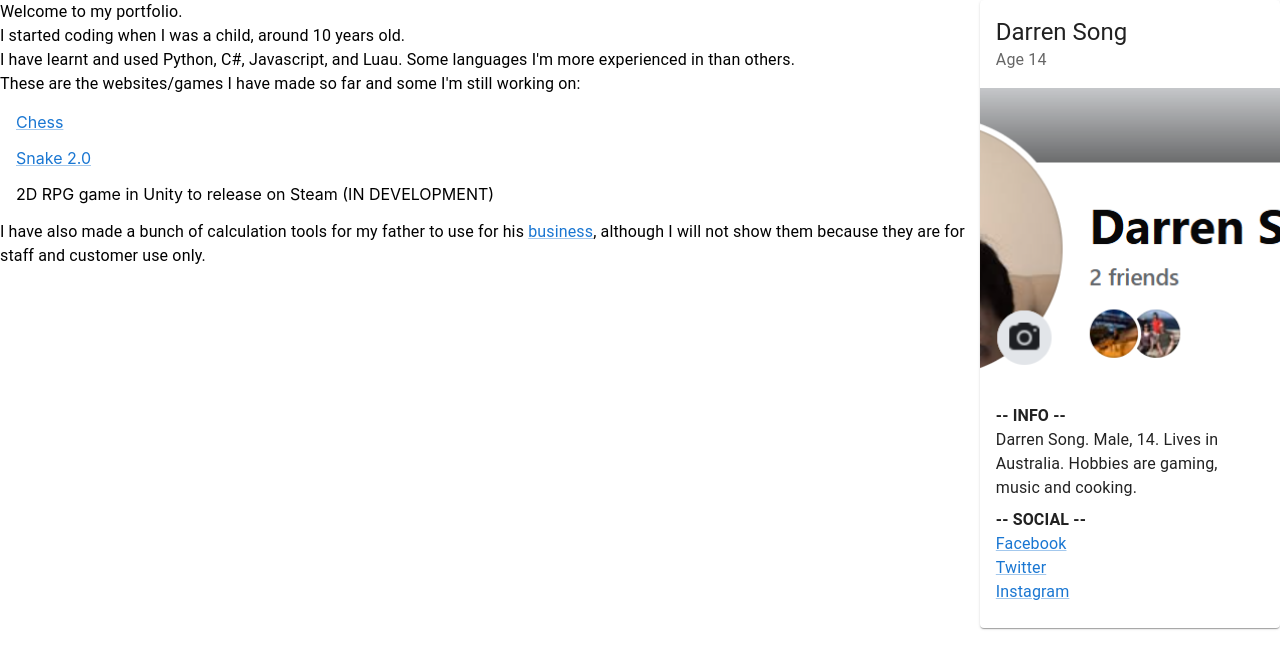
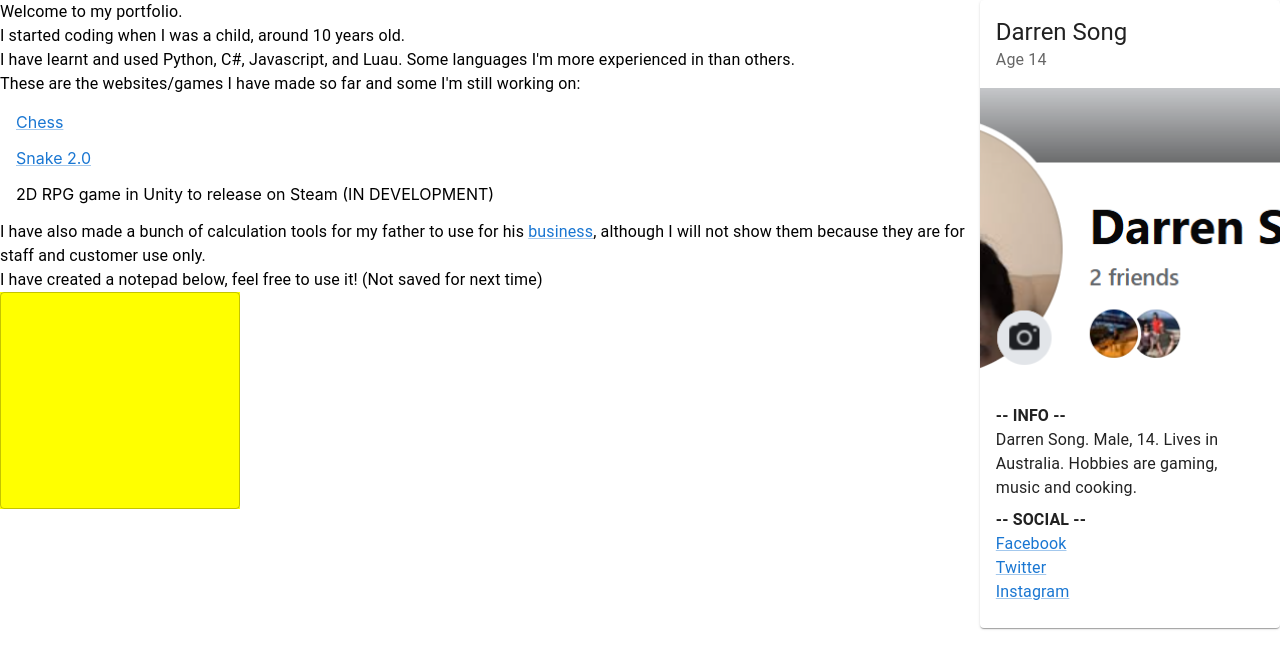
Before and after one commit to dazzasong/portfolio, a React (Create React App) app: page / in a window 1280 px wide. Shown: the top 668 px of the page. Built offline with nearby package versions, Linux system fonts and the light colour scheme.

Commit message:
notepad update yay

```diff
--- a/src/App.js
+++ b/src/App.js
@@ -1,5 +1,6 @@
 import { Box, Link, List, ListItem, Stack, Typography } from "@mui/material";
 import PortFolioCard from "./PortfolioCard";
+import Note from "./Note";
 
 function App() {
   return (
@@ -15,6 +16,8 @@ function App() {
           <ListItem>2D RPG game in Unity to release on Steam (IN DEVELOPMENT)</ListItem>
         </List>
         <Typography>I have also made a bunch of calculation tools for my father to use for his <Link href="https://www.kingsbottle.com.au">business</Link>, although I will not show them because they are for staff and customer use only.</Typography>
+        <Typography>I have created a notepad below, feel free to use it! (Not saved for next time)</Typography>
+        <Note />
       </Box>
       <PortFolioCard />
     </Stack>
--- /dev/null
+++ b/src/Note.jsx
@@ -0,0 +1,9 @@
+import { Box, TextField } from "@mui/material";
+
+export default function Note() {
+  return (
+    <Box width={240} bgcolor="yellow">
+      <TextField fullWidth multiline rows={8} />
+    </Box>
+  );
+}
```
